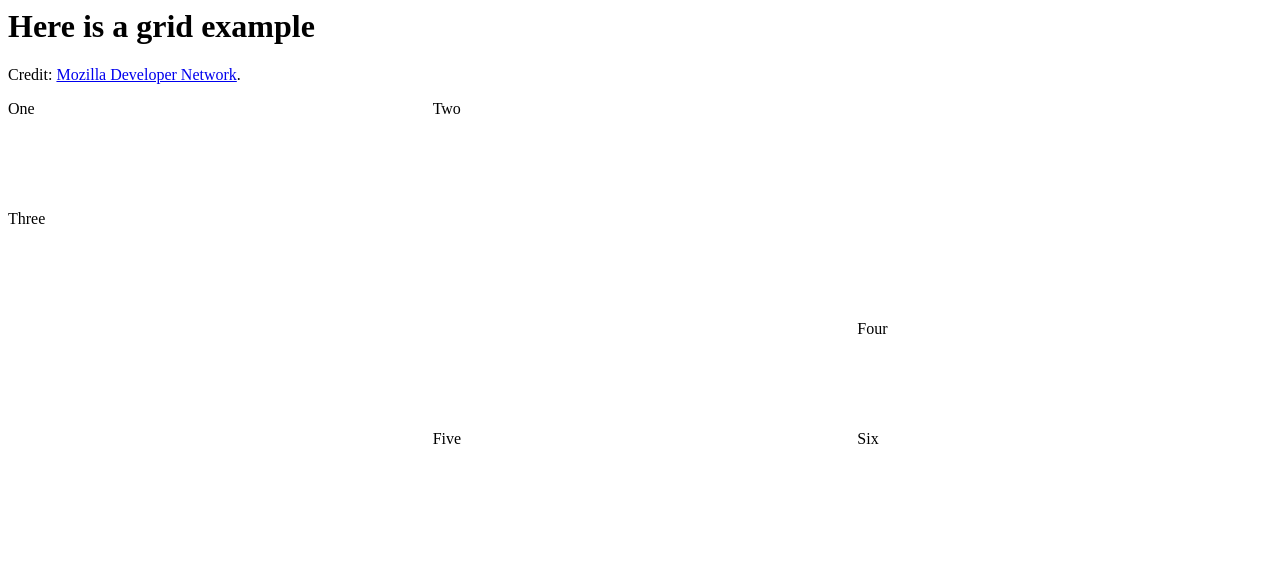
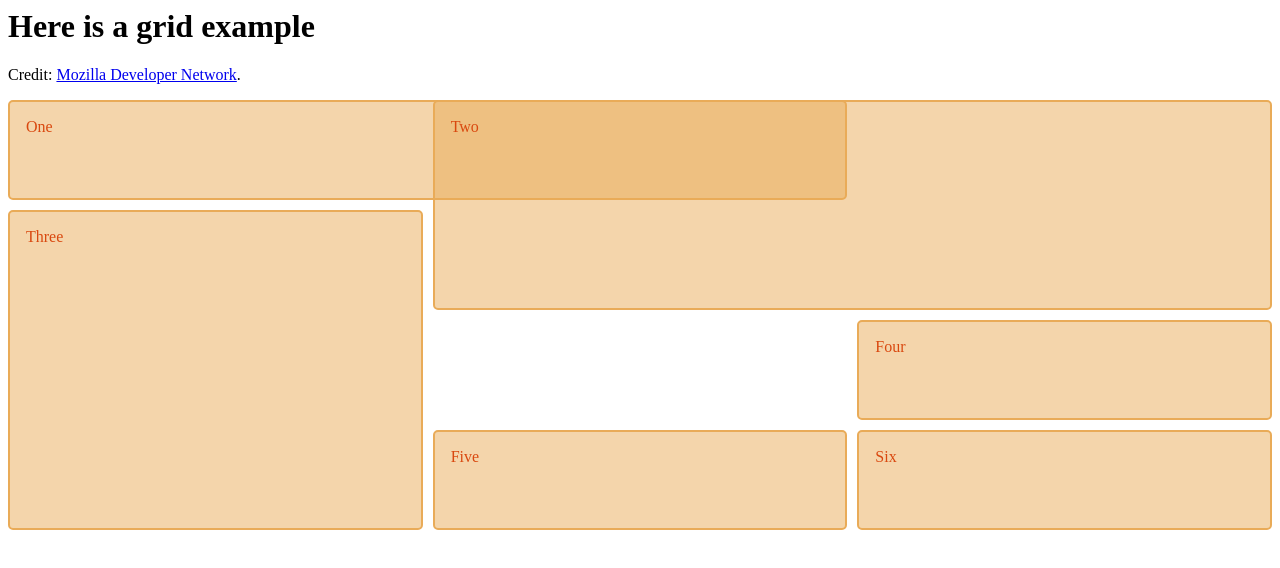
Before and after one commit to learn-py4web/animating_page, a plain HTML site: page files/grid.html in a window 1280 px wide. Drawn offline with Linux system fonts and the light colour scheme; files that its build step writes are made by us from their sources.

Commit message:
grid example ok

```diff
--- a/css/grid.css
+++ b/css/grid.css
@@ -4,6 +4,14 @@
     gap: 10px;
     grid-auto-rows: minmax(100px, auto);
   }
+
+.wrapper > div {
+    border: 2px solid rgb(233 171 88);
+    border-radius: 5px;
+    background-color: rgb(233 171 88 / 50%);
+    padding: 1em;
+    color: #d9480f;
+}
   .one {
     grid-column: 1 / 3;
     grid-row: 1;
```
Also changed, not shown: 1 other file.
